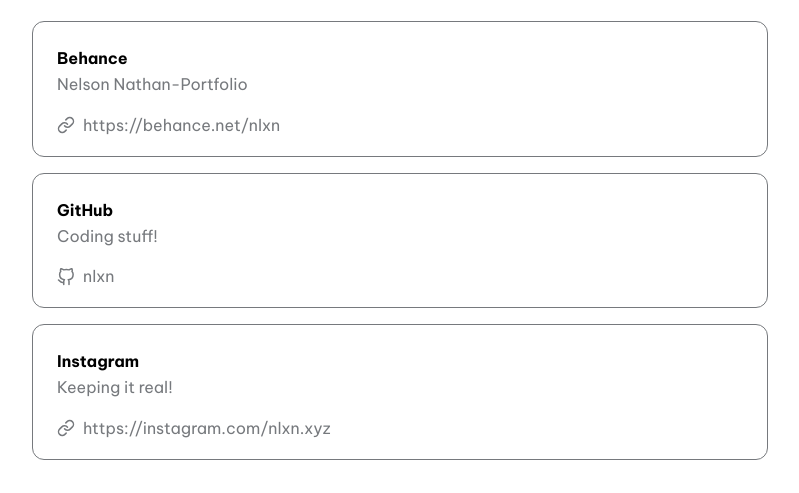
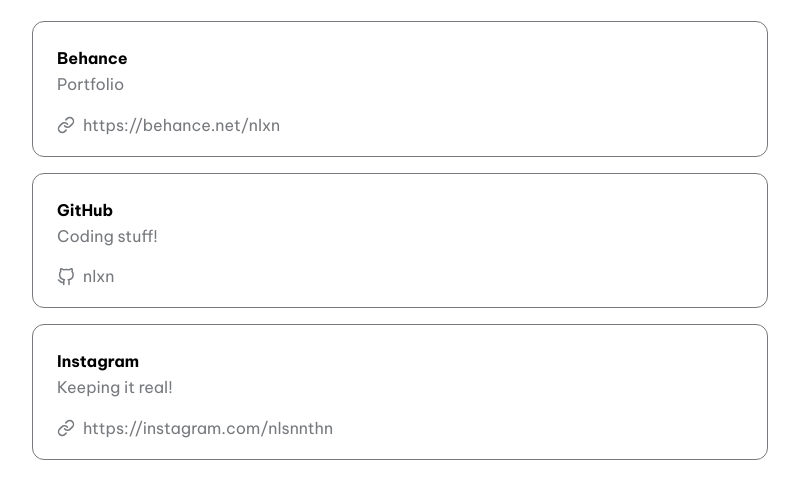
Before and after one commit to nlxn/profilio, a Next.js app: page / in a window 1280 px wide. Shown: the part 443-936 px from the top of the page, without its empty margins (240-1039 px from the left). Built offline with nearby package versions, Linux system fonts and the light colour scheme.

Commit message:
Update config.js

```diff
--- a/data/config.js
+++ b/data/config.js
@@ -14,7 +14,7 @@
   projects: [
     {
       title: 'Behance',
-      description: 'Nelson Nathan-Portfolio',
+      description: 'Portfolio',
       link: 'https://behance.net/nlxn'
     },
     {
@@ -25,7 +25,7 @@
     {
       title: 'Instagram',
       description: 'Keeping it real!',
-      link: 'https://instagram.com/nlxn.xyz'
+      link: 'https://instagram.com/nlsnnthn'
     }
   ]
 };
```
